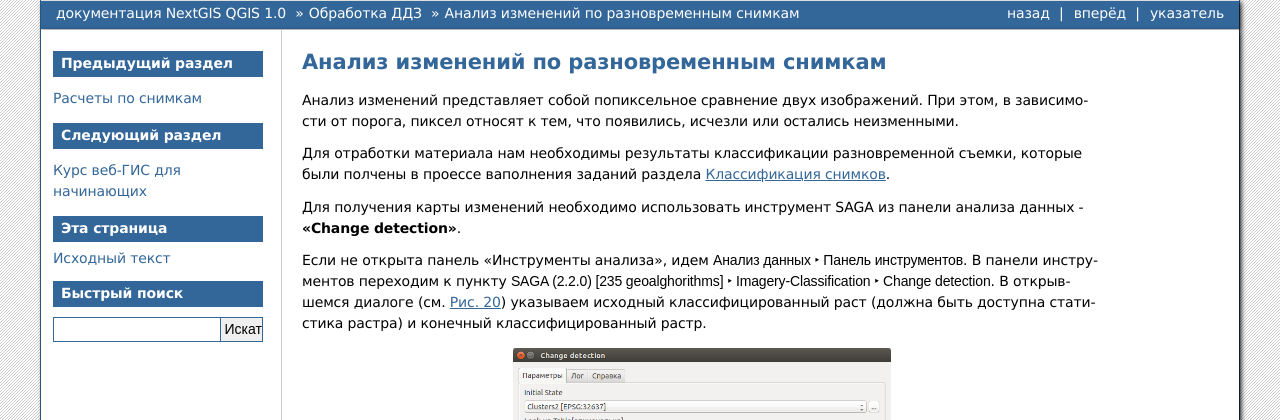
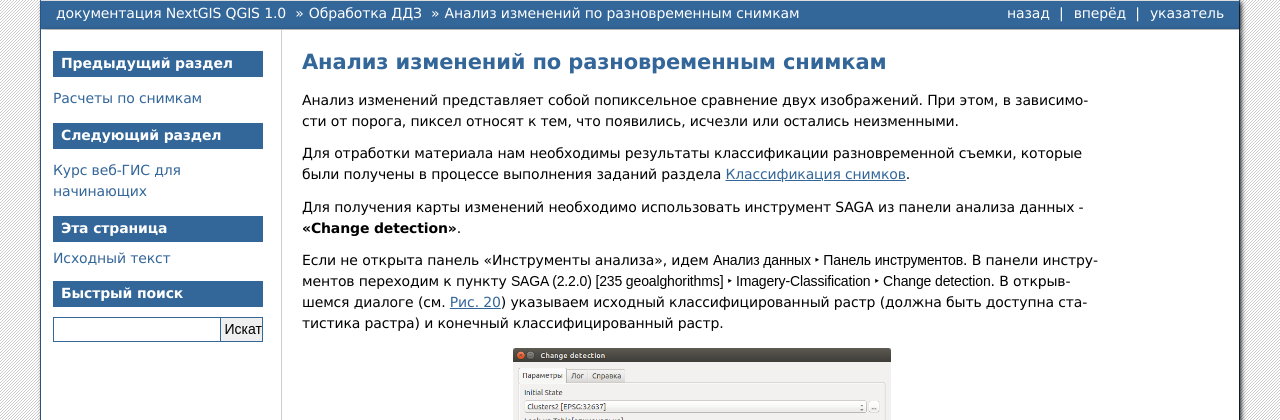
Before and after one commit to nextgis/docs_ngcourses, a Sphinx documentation site: the page built from source/remote_sensing/change_detection.rst, in a window 1280 px wide. Shown: the top 420 px of the page. Built offline with Sphinx 7.4.7, drawn with Linux system fonts in a browser that asks for light colours; formulas are drawn with MathJax 3.

Commit message:
ngcourses

```diff
--- a/source/remote_sensing/change_detection.rst
+++ b/source/remote_sensing/change_detection.rst
@@ -10,7 +10,7 @@
 остались неизменными.
 
 Для отработки материала нам необходимы результаты классификации разновременной
-съемки, которые были полчены в проессе ваполнения заданий раздела :ref:`ngcourse_classification`.
+съемки, которые были получены в процессе выполнения заданий раздела :ref:`ngcourse_classification`.
 
 Для получения карты изменений необходимо использовать инструмент SAGA из панели
 анализа данных - **"Change detection"**.
@@ -19,7 +19,7 @@
 данных --> Панель инструментов`. В панели инструментов переходим к пункту
 :menuselection:`SAGA (2.2.0) [235 geoalghorithms] --> Imagery-Classification -->
 Change detection`. В открывшемся диалоге (см. :numref:`ngcource_changedetection_pic`)
-указываем исходный классифицированный раст (должна быть доступна статистика растра)
+указываем исходный классифицированный растр (должна быть доступна статистика растра)
 и конечный классифицированный растр.
 
 .. figure:: img/changedetection.png
--- a/source/remote_sensing/classification.rst
+++ b/source/remote_sensing/classification.rst
@@ -7,7 +7,7 @@
 
 Существует два типа классификации [#f1]_:
 
-    1. Классификация с  обучением (группа  методов, в  которых входной  образец
+    1. Классификация с обучением (группа  методов, в  которых входной  образец
        путём  сопоставления идентифицируется как член уже определённого класса).
        К этой группе методов относится дискриминантный анализ, персептрон,
        нейронные сети и др.
--- a/source/remote_sensing/spatial_analysis.rst
+++ b/source/remote_sensing/spatial_analysis.rst
@@ -75,7 +75,7 @@ Vegetation index (slope based)`.
 точка) и растровый слой (одноканальный растр).
 
 В результате будет создан новый слой (временный или на диске, в зависимости от
-настроек). В слой будет добавлена колонка с именем растра в которой будут
+настроек). В слой будет добавлена колонка с именем растра, в которой будут
 извлеченные значения.
 
 .. rubric:: Ссылки
```
